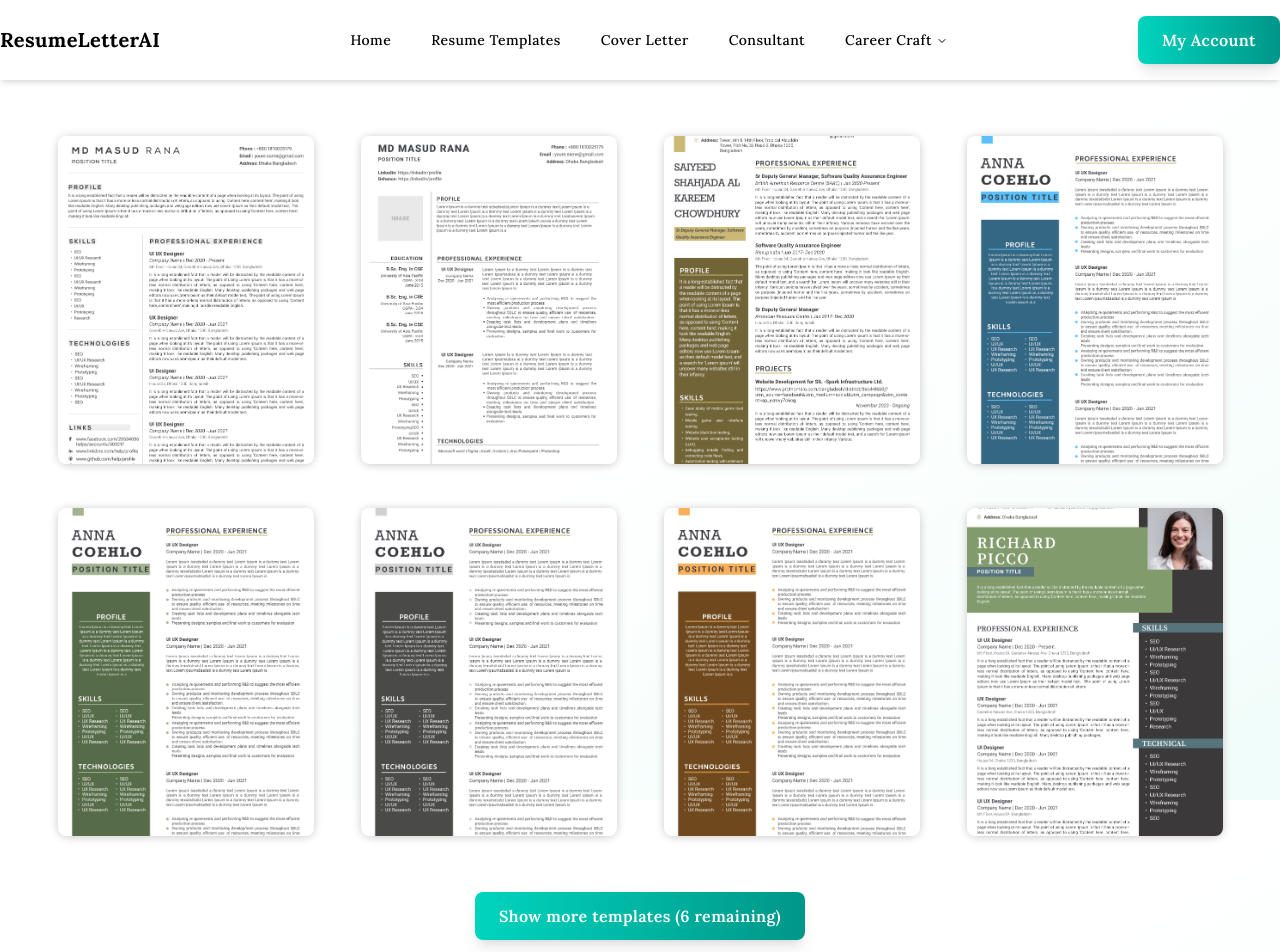
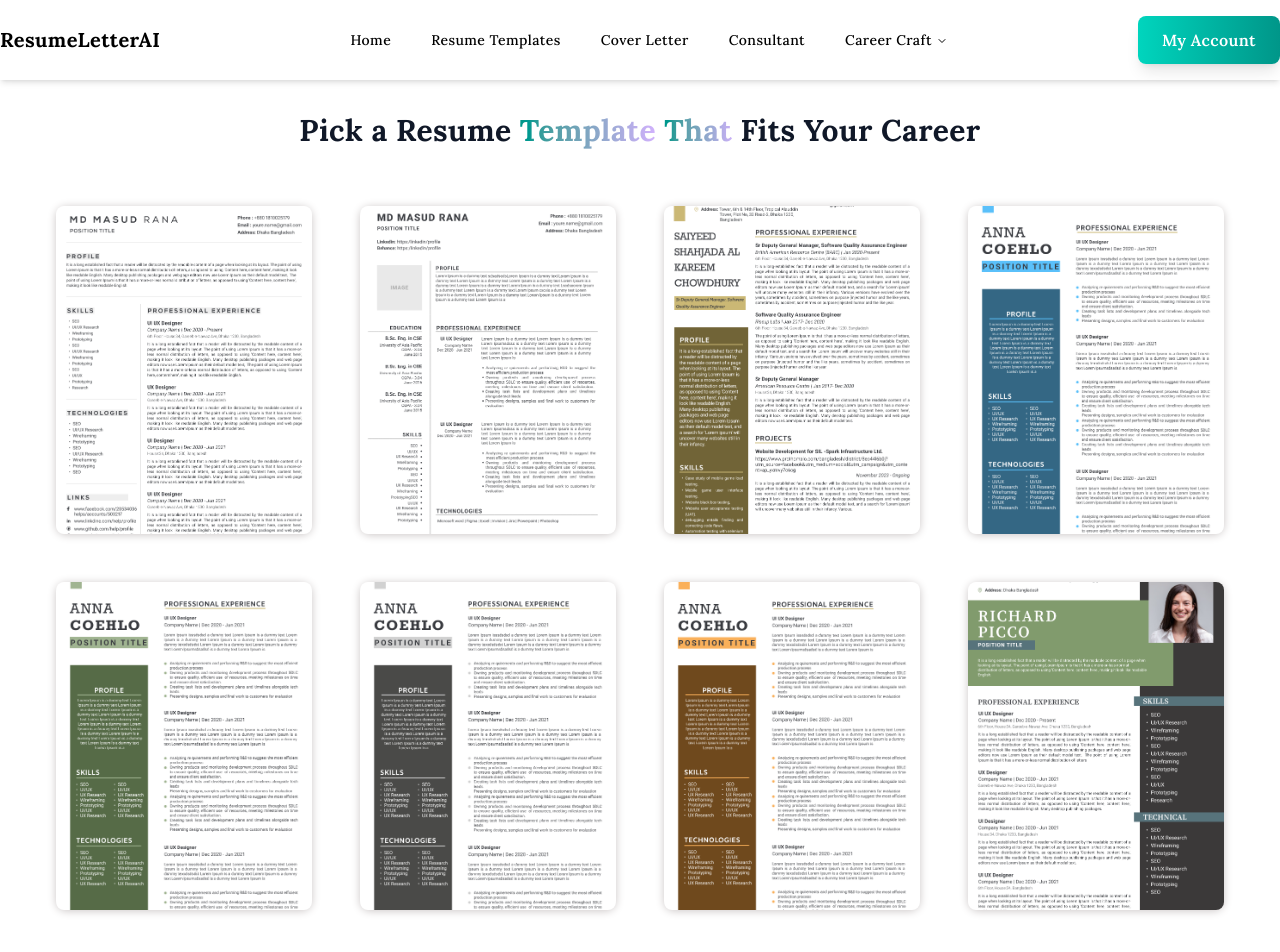
Before and after one commit to Nozibul/ResumeLetterAI, a Next.js app in the folder frontend/: page /resume-templates in a window 1280 px wide. Shown: the top 952 px of the page. Built offline with nearby package versions, Linux system fonts and the light colour scheme.

Commit message:
feat(homepage): Add optimized resume template filtering and display

```diff
--- a/frontend/src/app/layout.jsx
+++ b/frontend/src/app/layout.jsx
@@ -121,7 +121,7 @@ export default function RootLayout({ children }) {
   return (
     <html lang="en" className={`${lora.variable} h-full`}>
       <body
-        className={`${lora.className} tracking-wide flex min-h-full flex-col bg-gradient-to-br from-white via-white to-teal-50`}
+        className={`${lora.className} tracking-wide flex min-h-full flex-col`}
       >
         <Navigation />
 
--- a/frontend/src/app/page.jsx
+++ b/frontend/src/app/page.jsx
@@ -13,7 +13,7 @@ import { TestimonialsSection } from '@/widgets/landing/testimonialsSection/Testi
 
 export default function HomePage() {
   return (
-    <main className="min-h-screen">
+    <main className="min-h-screen bg-gradient-to-br from-white via-white to-teal-50">
       <HeroSection />
       <CategoryCard />
       <ResumeGuide />
--- a/frontend/src/app/resume-templates/ResumeSkeleton.jsx
+++ b/frontend/src/app/resume-templates/ResumeSkeleton.jsx
@@ -1,6 +1,6 @@
 import { Skeleton } from '@/components/ui/skeleton';
 
-export function ResumeSkeleton({ count = 8 }) {
+export function ResumeSkeleton({ count }) {
   return (
     <div className="grid xl:grid-cols-4 lg:grid-cols-3 md:grid-cols-2 sm:grid-cols-2 xs:grid-cols-1 gap-6 place-items-center p-4">
       {Array.from({ length: count }).map((_, i) => (
--- a/frontend/src/app/resume-templates/page.jsx
+++ b/frontend/src/app/resume-templates/page.jsx
@@ -9,29 +9,58 @@
  */
 
 import Image from 'next/image';
-import React, { useState, useEffect } from 'react';
+import React, { useState, useEffect, useMemo } from 'react';
 import { resumeTemplates } from '@/local-data/resume-templates';
 import { ResumeSkeleton } from './ResumeSkeleton';
 import Button from '@/shared/components/atoms/buttons/Button';
+import { useSearchParams } from 'next/navigation';
+import {
+  INITIAL_ITEMS_ALL,
+  INITIAL_ITEMS_FILTERED,
+  ITEMS_PER_LOAD,
+} from '@/lib/constants';
+import Link from 'next/link';
+import Typography from '@/shared/components/atoms/typography/Typography';
 
 const TemplatePage = () => {
-  const [moreItem, setMoreItem] = useState(8);
+  const [moreItem, setMoreItem] = useState(INITIAL_ITEMS_ALL);
   const [loading, setLoading] = useState(true);
   const [hovered, setHovered] = useState(null);
 
+  // Hook to read the current URL's query parameters.
+  const searchParams = useSearchParams();
+  const category = searchParams.get('category');
+
+  // Template Filtering Logic (Memoized for Performance)
+  const displayedTemplates = useMemo(() => {
+    if (!category) {
+      return resumeTemplates;
+    }
+    return resumeTemplates.filter(
+      (template) => template.category.toLowerCase() === category.toLowerCase()
+    );
+  }, [resumeTemplates, category]);
+
+  // Side Effect Management for UI State
   useEffect(() => {
-    // Simulate loading or check if data exists
-    if (resumeTemplates && resumeTemplates.length > 0) setLoading(false);
-  }, []);
+    setMoreItem(category ? INITIAL_ITEMS_FILTERED : INITIAL_ITEMS_ALL);
+    setLoading(false);
+  }, [category]);
 
-  // Load more items
+  // "Load More" Functionality
   const loadMoreItem = () => {
-    if (resumeTemplates?.length > moreItem) {
-      setMoreItem((prev) => prev + 4);
+    if (displayedTemplates?.length > moreItem) {
+      setMoreItem((prev) => prev + ITEMS_PER_LOAD);
     }
   };
 
-  if (!resumeTemplates || resumeTemplates.length === 0) {
+  const formatCategoryName = (name) => {
+    if (!name) return '';
+    return name.replace(/-resume$/i, '').replace(/^\w/, (c) => c.toUpperCase());
+  };
+
+  // Empty State Rendering
+  if (!displayedTemplates || displayedTemplates.length === 0) {
     return (
       <div className="text-center py-10">
         <h4 className="text-xl text-gray-600">No templates found!</h4>
@@ -40,11 +69,31 @@ const TemplatePage = () => {
     );
   }
 
+  // Final Preparation for Rendering
+  const templatesToShow = displayedTemplates.slice(0, moreItem);
   return (
+    <>
+      <div>
+        {category && (
+          <FilterHeader
+            categoryItemLength={displayedTemplates.length}
+            categoryName={formatCategoryName(category)}
+          />
+        )}
+      </div>
+
       <div>
         {!loading ? (
-        <div className="p-10 grid xl:grid-cols-4 lg:grid-cols-4 md:grid-cols-3 sm:grid-cols-2 xs:grid-cols-1 gap-3 place-items-center">
-          {resumeTemplates.slice(0, moreItem).map((item) => (
+          <div>
+            {!category && (
+              <div className="pt-8">
+                <Typography variant="h3" className="text-center">
+                  Pick a Resume Template That Fits Your Career
+                </Typography>
+              </div>
+            )}
+            <div className="p-10 grid xl:grid-cols-4 lg:grid-cols-4 md:grid-cols-3 sm:grid-cols-2 xs:grid-cols-1 gap-4 place-items-center">
+              {templatesToShow.map((item) => (
                 <div
                   key={item.id}
                   className="text-center py-4 relative w-64 h-90"
@@ -74,20 +123,51 @@ const TemplatePage = () => {
                 </div>
               ))}
             </div>
+          </div>
         ) : (
-        <ResumeSkeleton count={moreItem} />
+          <ResumeSkeleton count={displayedTemplates?.length} />
         )}
 
         {/* Show More Button */}
-      {resumeTemplates.length > moreItem && (
+        {displayedTemplates.length > moreItem && (
           <div className="text-center pb-8">
             <Button onClick={loadMoreItem} variant="primary" size="md">
-            Show more templates ({resumeTemplates.length - moreItem} remaining)
+              Show more templates ({displayedTemplates.length - moreItem}{' '}
+              remaining)
             </Button>
           </div>
         )}
       </div>
+    </>
   );
 };
 
 export default TemplatePage;
+
+// Sub-Component: FilterHeader
+// This is the new component, defined below the main one for organization.
+
+const FilterHeader = ({ categoryName, categoryItemLength }) => {
+  return (
+    <div className="md:flex md:justify-between md:items-center px-8 py-4">
+      <div className="flex items-center justify-center md:justify-start md:mb-0">
+        <span className="mt-2 text-gray-800">Showing Templates for: </span>
+        <Typography variant="body">
+          {categoryItemLength} Expertly Crafted{' '}
+          <strong className="text-xl bg-gradient-to-r from-teal-600 to-purple-300 bg-clip-text text-transparent">
+            {categoryName} Resume{' '}
+          </strong>{' '}
+          Templates
+        </Typography>
+      </div>
+
+      <div className="text-center mt-2 md:text-right">
+        <Link href="/#cardSection">
+          <Button variant="outline" size="sm" className="cursor-pointer">
+            ← Back to Categories
+          </Button>
+        </Link>
+      </div>
+    </div>
+  );
+};
--- a/frontend/src/shared/constants/icon.js
+++ b/frontend/src/lib/constants.js
@@ -1,3 +1,7 @@
 // SVG path constant for quote marks
 export const QUOTE_MARKS_PATH =
   'M0 16V6.4C0 2.88 2.88 0 6.4 0h1.6v3.2H6.4c-1.76 0-3.2 1.44-3.2 3.2V8h4.8v8H0zm12 0V6.4C12 2.88 14.88 0 18.4 0H20v3.2h-1.6c-1.76 0-3.2 1.44-3.2 3.2V8h4.8v8H12z';
+
+export const INITIAL_ITEMS_ALL = 8;
+export const INITIAL_ITEMS_FILTERED = 4;
+export const ITEMS_PER_LOAD = 4;
--- a/frontend/src/local-data/resume-templates.js
+++ b/frontend/src/local-data/resume-templates.js
@@ -2,72 +2,98 @@
 export const resumeTemplates = [
   {
     id: '1',
-    category: 'ATS Friendly',
+    name: 'ATS Friendly',
+    category: 'ats-friendly',
     template: '/assets/resume-templates/template_01.png',
   },
   {
     id: '2',
-    category: 'Corporate Resume',
+    name: 'Corporate Resume',
+    category: 'corporate-resume',
     template: '/assets/resume-templates/template_02.png',
   },
   {
     id: '3',
-    category: 'Executive Resume',
+    name: 'Executive Resume',
+    category: 'executive-resume',
     template: '/assets/resume-templates/template_03.png',
   },
   {
     id: '4',
-    category: 'Creative Resume',
+    name: 'Creative Resume',
+    category: 'creative-resume',
     template: '/assets/resume-templates/template_04.png',
   },
   {
     id: '5',
-    category: 'IT Resume',
+    name: 'IT Resume',
+    category: 'it-resume',
     template: '/assets/resume-templates/template_05.png',
   },
   {
     id: '6',
-    category: 'ATS Friendly',
+    name: 'ATS Friendly',
+    category: 'ats-friendly',
     template: '/assets/resume-templates/template_06.png',
   },
   {
     id: '7',
-    category: 'Corporate Resume',
+    name: 'Corporate Resume',
+    category: 'corporate-resume',
     template: '/assets/resume-templates/template_07.png',
   },
   {
     id: '8',
-    category: 'Executive Resume',
+    name: 'Executive Resume',
+    category: 'executive-resume',
     template: '/assets/resume-templates/template_08.png',
   },
   {
     id: '9',
-    category: 'Creative Resume',
+    name: 'Creative Resume',
+    category: 'creative-resume',
     template: '/assets/resume-templates/template_09.png',
   },
   {
     id: '10',
-    category: 'IT Resume',
+    name: 'IT Resume',
+    category: 'it-resume',
     template: '/assets/resume-templates/template_10.png',
   },
   {
     id: '11',
-    category: 'ATS Friendly',
+    name: 'ATS Friendly',
+    category: 'ats-friendly',
     template: '/assets/resume-templates/template_11.png',
   },
   {
     id: '12',
-    category: 'Corporate Resume',
+    name: 'Corporate Resume',
+    category: 'corporate-resume',
     template: '/assets/resume-templates/template_12.png',
   },
   {
     id: '13',
-    category: 'Executive Resume',
+    name: 'Executive Resume',
+    category: 'executive-resume',
     template: '/assets/resume-templates/template_13.png',
   },
   {
     id: '14',
-    category: 'Creative Resume',
+    name: 'Creative Resume',
+    category: 'creative-resume',
+    template: '/assets/resume-templates/template_14.png',
+  },
+  {
+    id: '15',
+    name: 'Creative Resume',
+    category: 'creative-resume',
+    template: '/assets/resume-templates/template_14.png',
+  },
+  {
+    id: '16',
+    name: 'Creative Resume',
+    category: 'creative-resume',
     template: '/assets/resume-templates/template_14.png',
   },
 ];
--- a/frontend/src/shared/components/atoms/buttons/Button.jsx
+++ b/frontend/src/shared/components/atoms/buttons/Button.jsx
@@ -35,7 +35,7 @@ const Button = memo(
       ghost:
         'text-teal-600 hover:bg-teal-50 focus:ring-teal-300 hover:text-teal-700',
       outline:
-        ' border-2 border-gray-300 text-gray-700 hover:border-teal-500 hover:text-teal-600 focus:ring-teal-300',
+        ' border-2 border-gray-300 text-teal-600 hover:border-teal-500 hover:text-teal-600 focus:ring-teal-300',
     };
 
     const sizes = {
--- a/frontend/src/shared/components/atoms/quoteIcon/QuoteIcon.jsx
+++ b/frontend/src/shared/components/atoms/quoteIcon/QuoteIcon.jsx
@@ -5,7 +5,7 @@
 
 import PropTypes from 'prop-types';
 import clsx from 'clsx';
-import { QUOTE_MARKS_PATH } from '@/shared/constants/icon';
+import { QUOTE_MARKS_PATH } from '@/lib/constants';
 
 export const QuoteIcon = ({ color }) => (
   <svg
--- a/frontend/src/shared/components/atoms/typography/Typography.jsx
+++ b/frontend/src/shared/components/atoms/typography/Typography.jsx
@@ -12,10 +12,10 @@ const Typography = memo(
     const variants = {
       h1: 'text-3xl md:text-4xl lg:text-5xl font-bold text-gray-900 leading-tight',
       h2: 'text-2xl md:text-4xl lg:text-4xl font-semibold dark:text-gray-200 drop-shadow-md',
-      h3: 'text-xl md:text-2xl font-bold font-family-sans text-gray-900 leading-tight',
+      h3: 'text-xl md:text-3xl font-bold text-gray-900 leading-tight',
       h4: 'font-[Lora] text-lg md:text-xl font-semibold text-gray-900',
       lead: 'text-lg md:text-xl lg:text-2xl text-gray-600 leading-relaxed',
-      body: 'text-base md:text-lg text-gray-800 mt-2 leading-relaxed',
+      body: 'text-lg font-semibold mt-2',
       caption: 'text-md font-semibold text-gray-600',
       small: 'text-sm text-gray-600',
     };
@@ -70,7 +70,8 @@ const Typography = memo(
 
     return (
       <Tag className={`${variants[variant]} ${className}`} {...props}>
-        {(variant === 'h1' || variant === 'h2') && typeof children === 'string'
+        {(variant === 'h1' || variant === 'h2' || variant === 'h3') &&
+        typeof children === 'string'
           ? renderHero(children)
           : children}
       </Tag>
--- a/frontend/src/widgets/landing/categoryCard/CategoryCard.jsx
+++ b/frontend/src/widgets/landing/categoryCard/CategoryCard.jsx
@@ -19,7 +19,7 @@ const CategoryCard = () => {
 
   return (
     <>
-      <div className="w-full p-4 mt-12">
+      <div id="cardSection" className="w-full p-4 mt-12">
         {/* Header */}
         <div className="text-center mb-12">
           <Typography variant="h2" className="mb-4">
```
Also changed, not shown: frontend/src/local-data/template-category.js (+6 -6 lines). Lines whose indentation alone changed are shown as unchanged.
